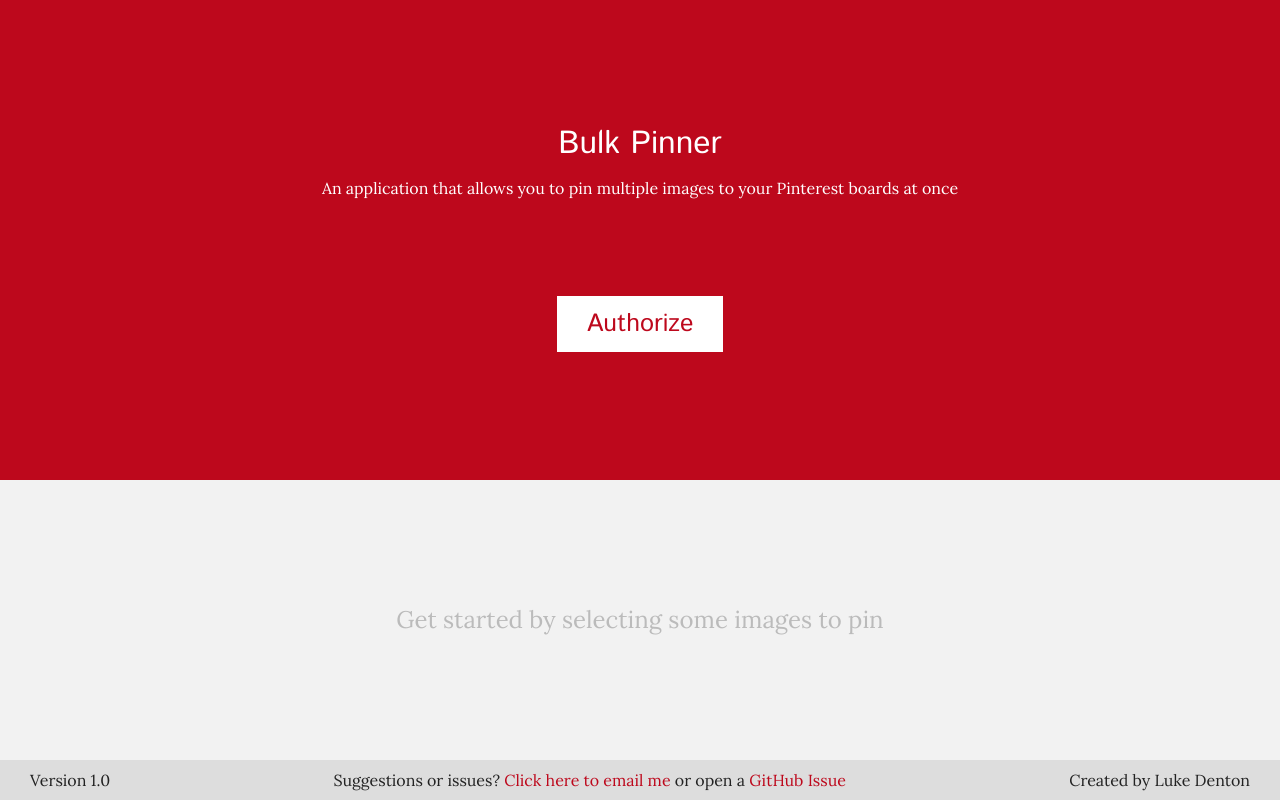
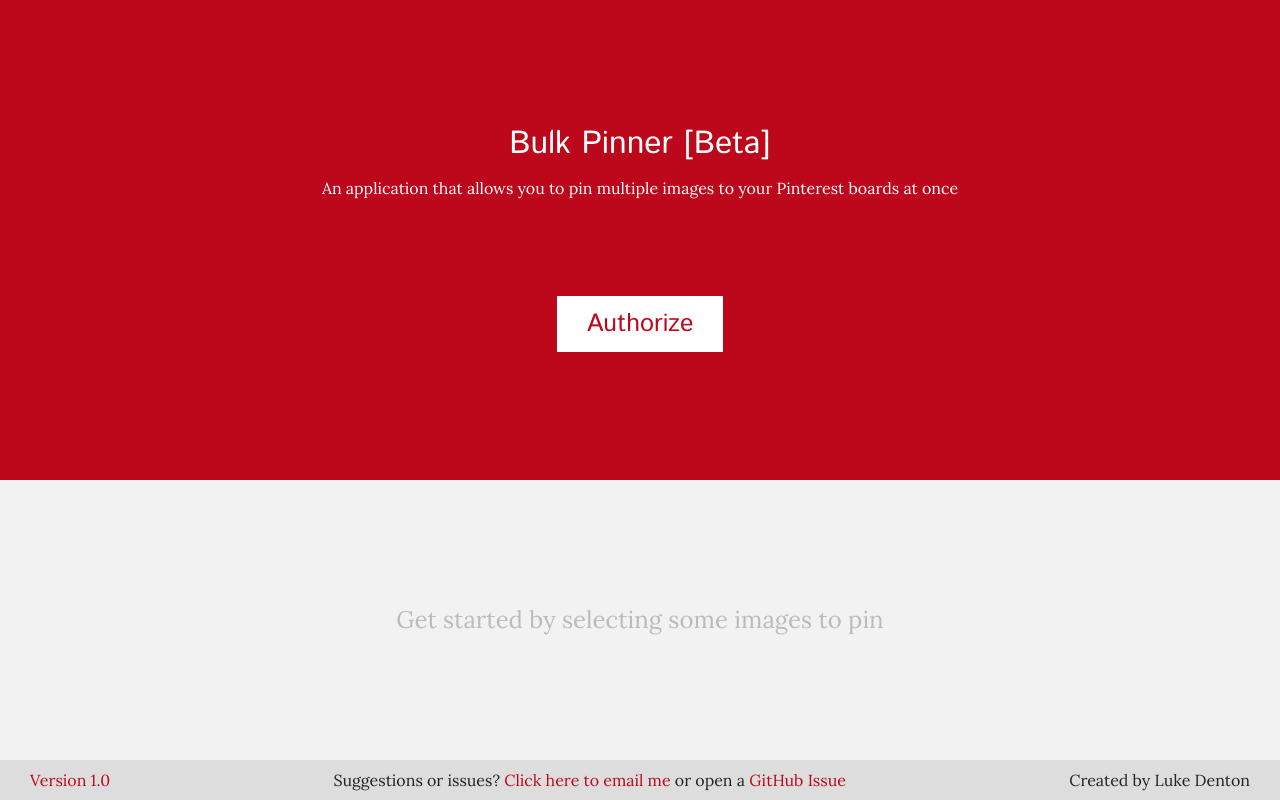
Before and after one commit to nicolai256/site, a plain HTML site: page index.html in a window 1280 px wide. Drawn offline with nearby package versions, Linux system fonts and the light colour scheme.

Commit message:
Added BETA label

```diff
--- a/index.html
+++ b/index.html
@@ -1,10 +1,10 @@
 <html>
 <head>
-  <title>Bulk Pinner</title>
+  <title>Bulk Pinner [Beta]</title>
   <meta charset="UTF-8">
   <meta name="viewport" content="width=device-width, initial-scale=1">
   <!-- Facebook information -->
-  <meta property="og:title" content="Bulk Pinner">
+  <meta property="og:title" content="Bulk Pinner [Beta]">
   <meta property="og:type" content="website">
   <meta property="og:url" content="">
   <meta property="og:image" content="">
@@ -18,7 +18,7 @@
 
   <!-- Twitter information -->
   <meta name="twitter:card" content="summary">
-  <meta name="twitter:title" content="Bulk Pinner">
+  <meta name="twitter:title" content="Bulk Pinner [Beta]">
   <meta name="twitter:description" content="An application that allows you to pin multiple images to your Pinterest boards at once">
 
   <link rel="apple-touch-icon" sizes="180x180" href="img/favicons/apple-touch-icon.png">
@@ -42,7 +42,7 @@
 </head>
 <body>
 <header class="page-header large">
-  <h1 class="application-name">Bulk Pinner</h1>
+  <h1 class="application-name">Bulk Pinner [Beta]</h1>
   <div class="description">An application that allows you to pin multiple images to your Pinterest boards at once</div>
 
   <div class="authentication-container hidden">
@@ -83,7 +83,7 @@
 </section>
 <footer>
   <div class="version">
-    Version 1.0
+    <a href="https://github.com/bulkpinner/bulkpinner/blob/master/CHANGELOG.md" target="_blank">Version 1.0</a>
   </div>
   <div class="contact">
     Suggestions or issues? <a href="mailto:bulkpinner@gmail.com">Click here to email me</a> or open a <a href="https://github.com/bulkpinner/bulkpinner/issues">GitHub Issue</a>
```
